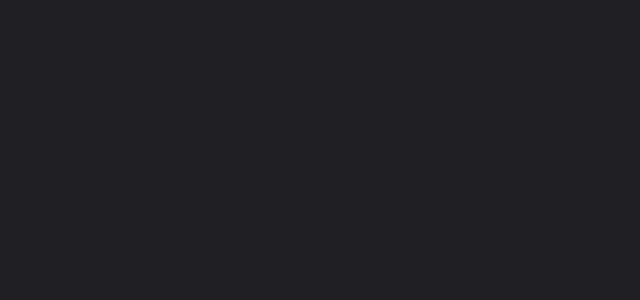
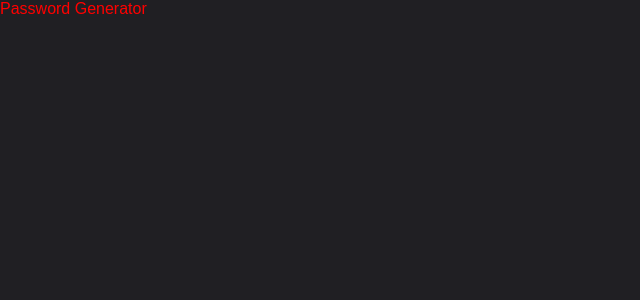
Before and after one commit to tomasleggire/password-generator, a React (Create React App) app: page / in a window 1280 px wide. Shown: the top 300 px of the page, without its empty margins (0-640 px from the left). Built offline with nearby package versions, Linux system fonts and the light colour scheme.

Commit message:
Header component created

```diff
--- a/src/App.tsx
+++ b/src/App.tsx
@@ -1,9 +1,10 @@
 import './styles/App.css';
+import Header from './components/Header';
 
 export default function App() {
   return (
     <div className="app">
-
+      <Header />
     </div>
   );
 }
--- /dev/null
+++ b/src/components/Header.tsx
@@ -0,0 +1,8 @@
+import React from 'react';
+import '../styles/Header.css';
+
+export default function Header(): JSX.Element {
+    return (
+        <><p>Password Generator</p></>
+    )
+}
--- /dev/null
+++ b/src/styles/Header.css
@@ -0,0 +1,3 @@
+p {
+    color: red;
+}
```
